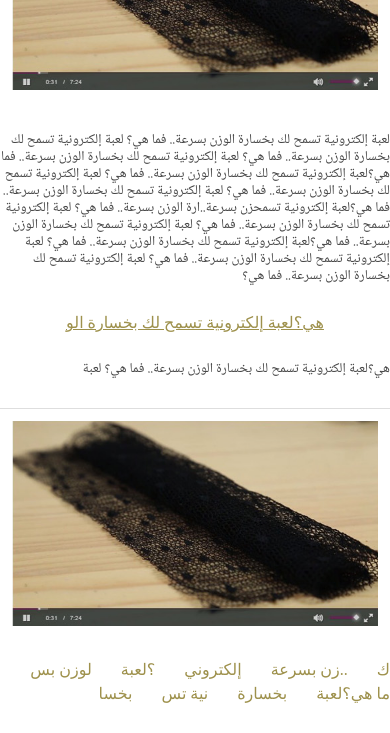
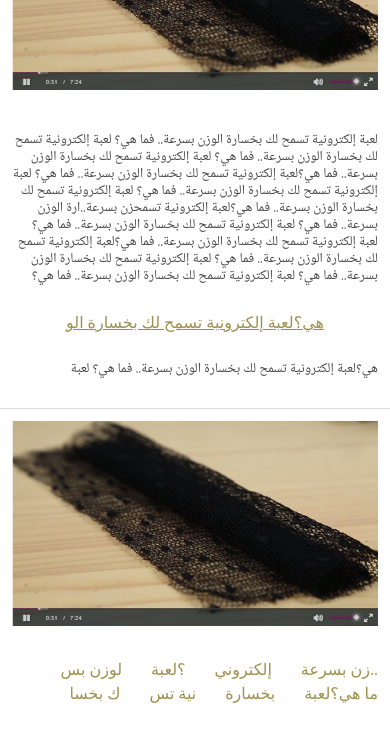
Before and after one commit to vasilie/yasmina, a plain HTML site: page article.html in a window 390 px wide. Shown: the part 1660-2393 px from the top of the page. Drawn offline with nearby package versions, Linux system fonts and the light colour scheme; files whose address does not match are found by name; a web font is replaced by a local one.

Commit message:
mobile tweaks

```diff
--- a/assets/sass/_media-querries.scss
+++ b/assets/sass/_media-querries.scss
@@ -12,6 +12,7 @@
 	}
 	.box__horizontal {
 		padding-right: 5%;
+		padding: 10px;
 	}
 	.box__text {
 		font-size: 4.5vw;
@@ -127,9 +128,13 @@
 	.media__text {
 		font-size: 3.5vw;
 		line-height: 17px;
+		padding: 0 12px;
 	}
 	.box .article {
 		display: none;
+	}
+	.media__links {
+		padding: 0 12px;
 	}
 	.footer__section-heading {
 		font-size: 3vw;
@@ -162,6 +167,7 @@
 	}
 	.footer__logo {
 		width: 100%;
+		margin-top: 14px;
 		text-align: center;
 	}
 	.footer__logo > img {
```
Also changed, not shown: static/css/screen.css.
